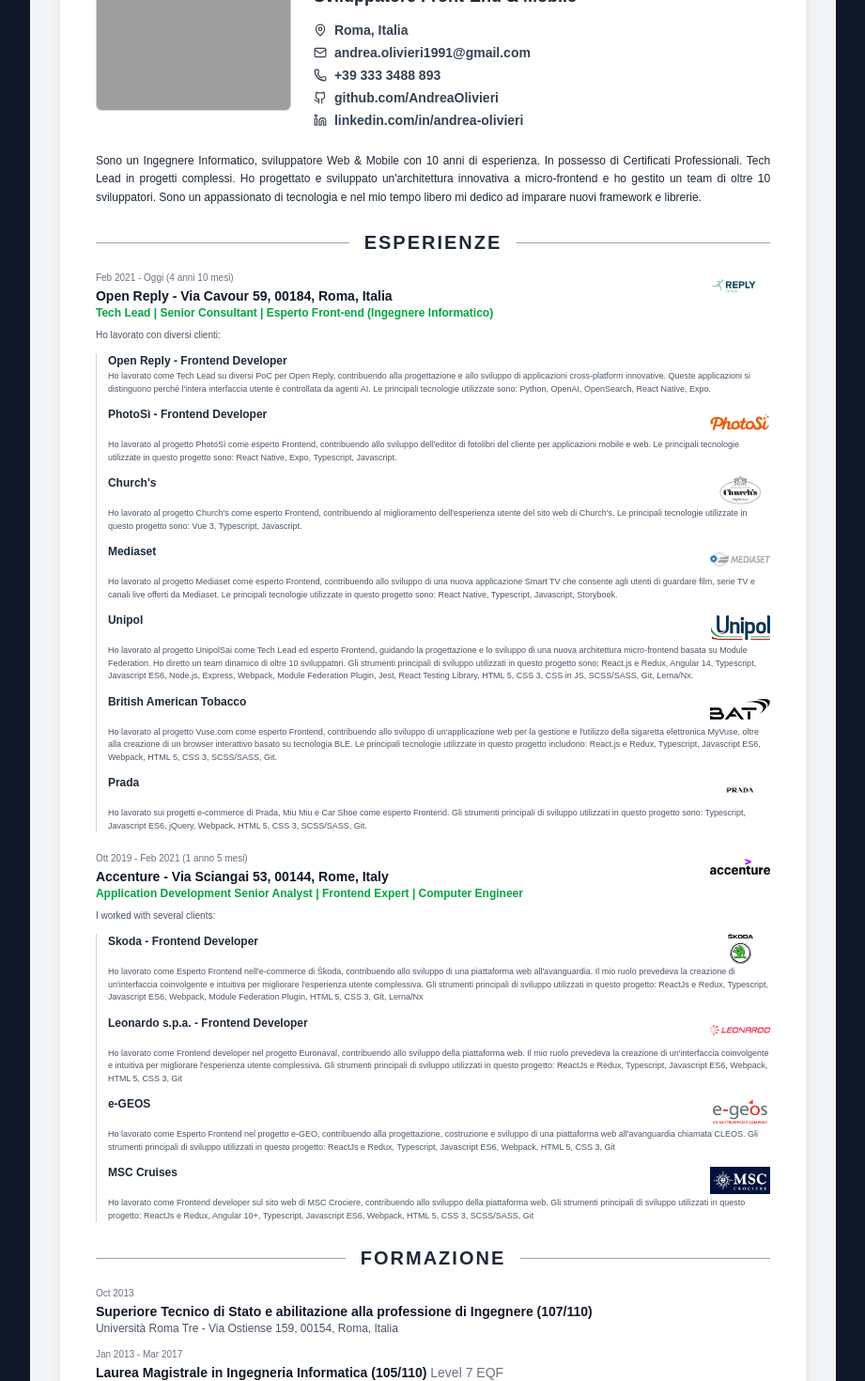
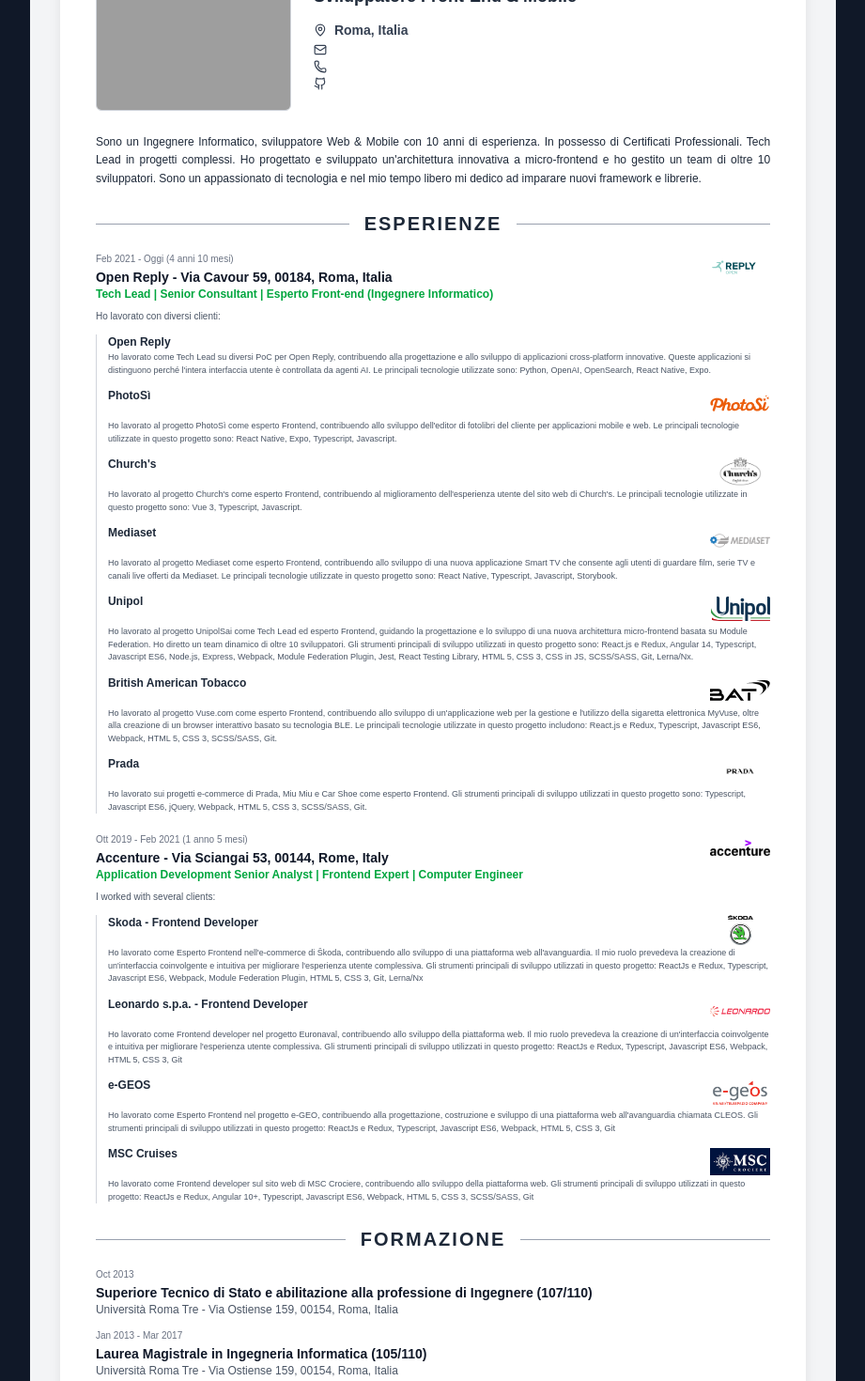
Before and after one commit to AndreaOlivieri/web-resume, a Next.js app: page / in a window 1280 px wide. Shown: the part 200-1670 px from the top of the page at 94% size, without its empty margins (179-1100 px from the left). Built offline with nearby package versions, Linux system fonts and the light colour scheme; grey boxes are pictures that could not be loaded.

Commit message:
feat: Externalize contact information to environment variables and remove 'role' and 'level' fields from resume data and display.

```diff
--- a/app/page.tsx
+++ b/app/page.tsx
@@ -7,9 +7,34 @@
 import itData from "../data/it.json";
 import enData from "../data/en.json";
 
+const contactInfo = {
+  email: process.env.NEXT_PUBLIC_CONTACT_EMAIL || "",
+  phone: process.env.NEXT_PUBLIC_CONTACT_PHONE || "",
+  github: process.env.NEXT_PUBLIC_CONTACT_GITHUB || "",
+  linkedin: process.env.NEXT_PUBLIC_CONTACT_LINKEDIN || "",
+};
+
 const resumeData = {
-  it: itData,
-  en: enData,
+  it: {
+    ...itData,
+    header: {
+      ...itData.header,
+      contact: {
+        ...itData.header.contact,
+        ...contactInfo,
+      },
+    },
+  },
+  en: {
+    ...enData,
+    header: {
+      ...enData.header,
+      contact: {
+        ...enData.header.contact,
+        ...contactInfo,
+      },
+    },
+  },
 };
 
 export default function Home() {
--- a/components/resume/ResumeEducation.tsx
+++ b/components/resume/ResumeEducation.tsx
@@ -21,12 +21,7 @@
             {edu.date && (
               <p className="text-[10px] text-gray-500 mb-0.5">{edu.date}</p>
             )}
-            <h3 className="font-bold text-gray-900 text-sm">
-              {edu.degree}{" "}
-              {edu.level && (
-                <span className="text-gray-500 font-normal">{edu.level}</span>
-              )}
-            </h3>
+            <h3 className="font-bold text-gray-900 text-sm">{edu.degree}</h3>
             <p className="text-xs text-gray-600">{edu.institution}</p>
           </div>
         ))}
--- a/data/en.json
+++ b/data/en.json
@@ -4,11 +4,7 @@
     "title": "Computer Engineer | Tech Lead | Senior Consultant",
     "subTitle": "Front-End & Mobile Developer",
     "contact": {
-      "location": "Rome, Italy",
-      "email": "andrea.olivieri1991@gmail.com",
-      "phone": "+39 333 3488 893",
-      "github": "github.com/AndreaOlivieri",
-      "linkedin": "linkedin.com/in/andrea-olivieri"
+      "location": "Rome, Italy"
     }
   },
   "summary": "I am a Computer Engineer, Web & Mobile Developer with 10 years of experience. Holder of Professional Certificates. Tech Lead in complex projects. I designed and developed an innovative micro-frontend architecture and managed a team of over 10 developers. I am a technology enthusiast and in my free time I dedicate myself to learning new frameworks and libraries.",
@@ -25,13 +21,11 @@
       "projects": [
         {
           "company": "Open Reply",
-          "role": "Frontend Developer",
           "logoText": "Open Reply",
           "description": "I worked as Tech Lead on several PoCs for Open Reply, contributing to the design and development of innovative cross-platform applications. These applications stand out because the entire user interface is controlled by AI agents. The main technologies used are: Python, OpenAI, OpenSearch, React Native, Expo."
         },
         {
           "company": "PhotoSì",
-          "role": "Frontend Developer",
           "logoText": "PhotoSì",
           "logo": "/assets/photosi.svg",
           "description": "I worked on the PhotoSì project as a Frontend expert, contributing to the development of the customer's photo book editor for mobile and web applications. The main technologies used in this project are: React Native, Expo, Typescript, Javascript."
@@ -116,13 +110,11 @@
     {
       "date": "Jan 2013 - Mar 2017",
       "degree": "Master's Degree in Computer Engineering (105/110)",
-      "level": "Level 7 EQF",
       "institution": "Roma Tre University - Via Ostiense 159, 00154, Rome, Italy"
     },
     {
       "date": "Oct 2009 - Jul 2013",
       "degree": "Bachelor's Degree in Computer Engineering (94/110)",
-      "level": "Level 6 EQF",
       "institution": "Roma Tre University - Via Ostiense 159, 00154, Rome, Italy"
     }
   ],
--- a/data/it.json
+++ b/data/it.json
@@ -4,11 +4,7 @@
     "title": "Ingegnere Informatico | Tech Lead | Senior Consultant",
     "subTitle": "Sviluppatore Front-End & Mobile",
     "contact": {
-      "location": "Roma, Italia",
-      "email": "andrea.olivieri1991@gmail.com",
-      "phone": "+39 333 3488 893",
-      "github": "github.com/AndreaOlivieri",
-      "linkedin": "linkedin.com/in/andrea-olivieri"
+      "location": "Roma, Italia"
     }
   },
   "summary": "Sono un Ingegnere Informatico, sviluppatore Web & Mobile con 10 anni di esperienza. In possesso di Certificati Professionali. Tech Lead in progetti complessi. Ho progettato e sviluppato un'architettura innovativa a micro-frontend e ho gestito un team di oltre 10 sviluppatori. Sono un appassionato di tecnologia e nel mio tempo libero mi dedico ad imparare nuovi framework e librerie.",
@@ -25,13 +21,11 @@
       "projects": [
         {
           "company": "Open Reply",
-          "role": "Frontend Developer",
           "logoText": "Open Reply",
           "description": "Ho lavorato come Tech Lead su diversi PoC per Open Reply, contribuendo alla progettazione e allo sviluppo di applicazioni cross-platform innovative. Queste applicazioni si distinguono perché l'intera interfaccia utente è controllata da agenti AI. Le principali tecnologie utilizzate sono: Python, OpenAI, OpenSearch, React Native, Expo."
         },
         {
           "company": "PhotoSì",
-          "role": "Frontend Developer",
           "logoText": "PhotoSì",
           "logo": "/assets/photosi.svg",
           "description": "Ho lavorato al progetto PhotoSì come esperto Frontend, contribuendo allo sviluppo dell'editor di fotolibri del cliente per applicazioni mobile e web. Le principali tecnologie utilizzate in questo progetto sono: React Native, Expo, Typescript, Javascript."
@@ -116,13 +110,11 @@
     {
       "date": "Jan 2013 - Mar 2017",
       "degree": "Laurea Magistrale in Ingegneria Informatica (105/110)",
-      "level": "Level 7 EQF",
       "institution": "Università Roma Tre - Via Ostiense 159, 00154, Roma, Italia"
     },
     {
       "date": "Oct 2009 - Lug 2013",
       "degree": "Laurea Triennale in Ingegneria Informatica (94/110)",
-      "level": "Level 6 EQF",
       "institution": "Università Roma Tre - Via Ostiense 159, 00154, Roma, Italia"
     }
   ],
```
